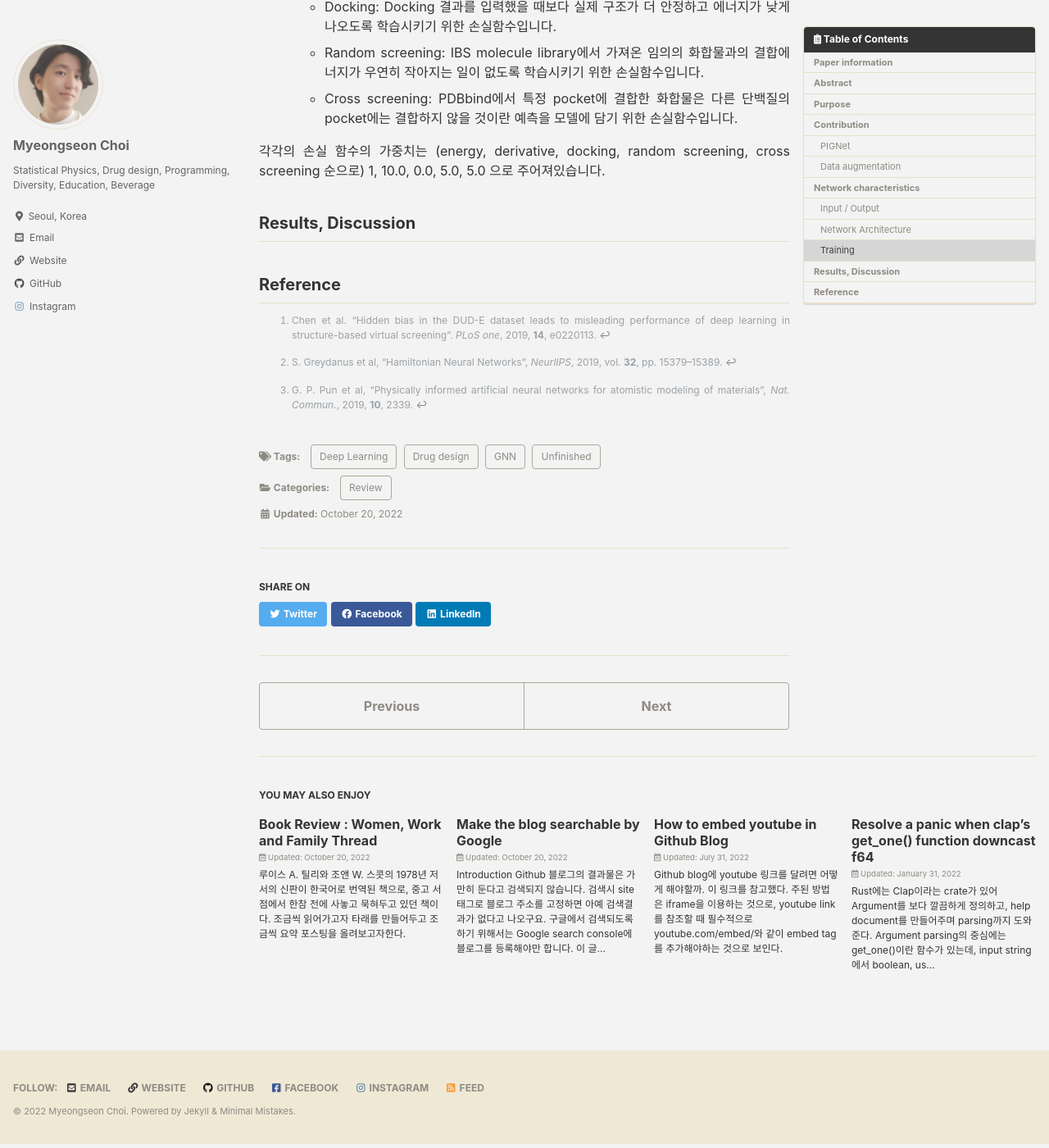
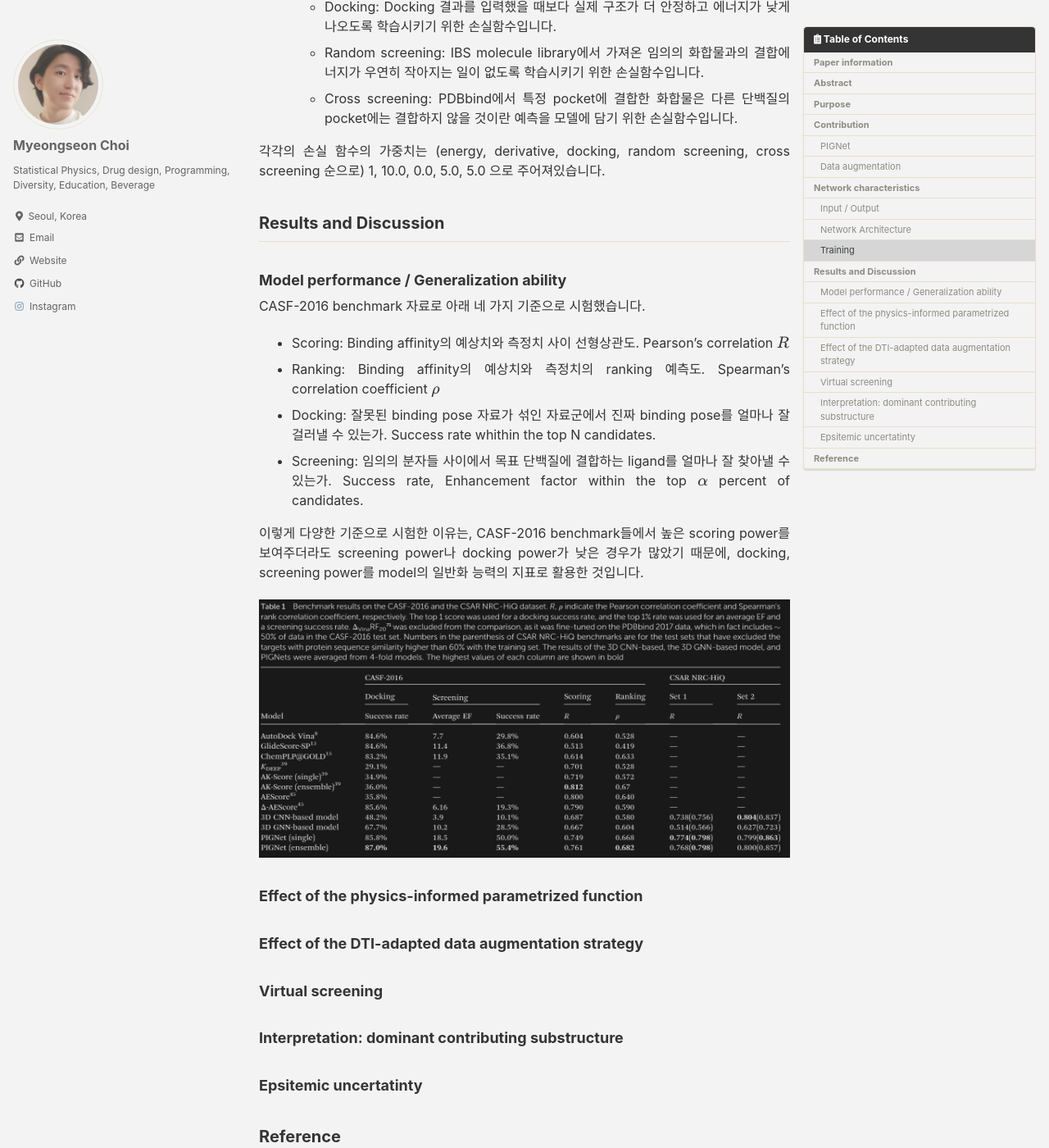
Before and after one commit to key262yek/key262yek.github.io, a Jekyll site: the page built from _posts/2022-10-21-pignet.md, in a window 1280 px wide and 1400 px high, scrolled down 3549 px. Shown: the whole window at 82% size. Built offline with Jekyll 4.4.1, drawn with Linux system fonts in a browser that asks for light colours; cached includes are drawn as plain includes; nearby versions of some CDN libraries; some of the changed text lies outside the part shown.

Commit message:
model performance

```diff
--- a/_posts/2022-10-21-pignet.md
+++ b/_posts/2022-10-21-pignet.md
@@ -70,9 +70,9 @@ Physics-Informed Graph neural Network의 약어인 PIGNet은 반데르발스 상
 ### Network Architecture
 <img src="https://key262yek.github.io/assets/images/pignet_model_architecture.PNG" alt="Network Architecture">
 
-네트워크는 기본적으로 각각의 상호작용을 계산하는 방법을 학습합니다.
-1. Gated graph attention networks:
-2. Interaction networks:
+네트워크는 기본적으로 각각의 상호작용의 parameter를 학습합니다.
+1. Gated graph attention networks
+2. Interaction networks
 3. Force computing
   - 반데르발스
   - 수소 결합
@@ -92,7 +92,26 @@ PIGNet은 training이 좀 특이합니다.
 
 각각의 손실 함수의 가중치는 (energy, derivative, docking, random screening, cross screening 순으로) 1, 10.0, 0.0, 5.0, 5.0 으로 주어져있습니다.
 
-## Results, Discussion
+## Results and Discussion
+### Model performance / Generalization ability
+CASF-2016 benchmark 자료로 아래 네 가지 기준으로 시험했습니다.
+- Scoring: Binding affinity의 예상치와 측정치 사이 선형상관도. Pearson's correlation $R$
+- Ranking: Binding affinity의 예상치와 측정치의 ranking 예측도. Spearman's correlation coefficient $\rho$
+- Docking: 잘못된 binding pose 자료가 섞인 자료군에서 진짜 binding pose를 얼마나 잘 걸러낼 수 있는가. Success rate whithin the top N candidates.
+- Screening: 임의의 분자들 사이에서 목표 단백질에 결합하는 ligand를 얼마나 잘 찾아낼 수 있는가. Success rate, Enhancement factor within the top $\alpha$ percent of candidates.
 
+이렇게 다양한 기준으로 시험한 이유는, CASF-2016 benchmark들에서 높은 scoring power를 보여주더라도 screening power나 docking power가 낮은 경우가 많았기 때문에, docking, screening power를 model의 일반화 능력의 지표로 활용한 것입니다.
+
+<img src="https://key262yek.github.io/assets/images/pignet_performance.PNG" alt="Model performance">
+
+### Effect of the physics-informed parametrized function
+
+### Effect of the DTI-adapted data augmentation strategy
+
+### Virtual screening
+
+### Interpretation: dominant contributing substructure
+
+### Epsitemic uncertatinty
 
 ## Reference
```
Also changed, not shown: assets/images/pignet_performance.PNG (added).
